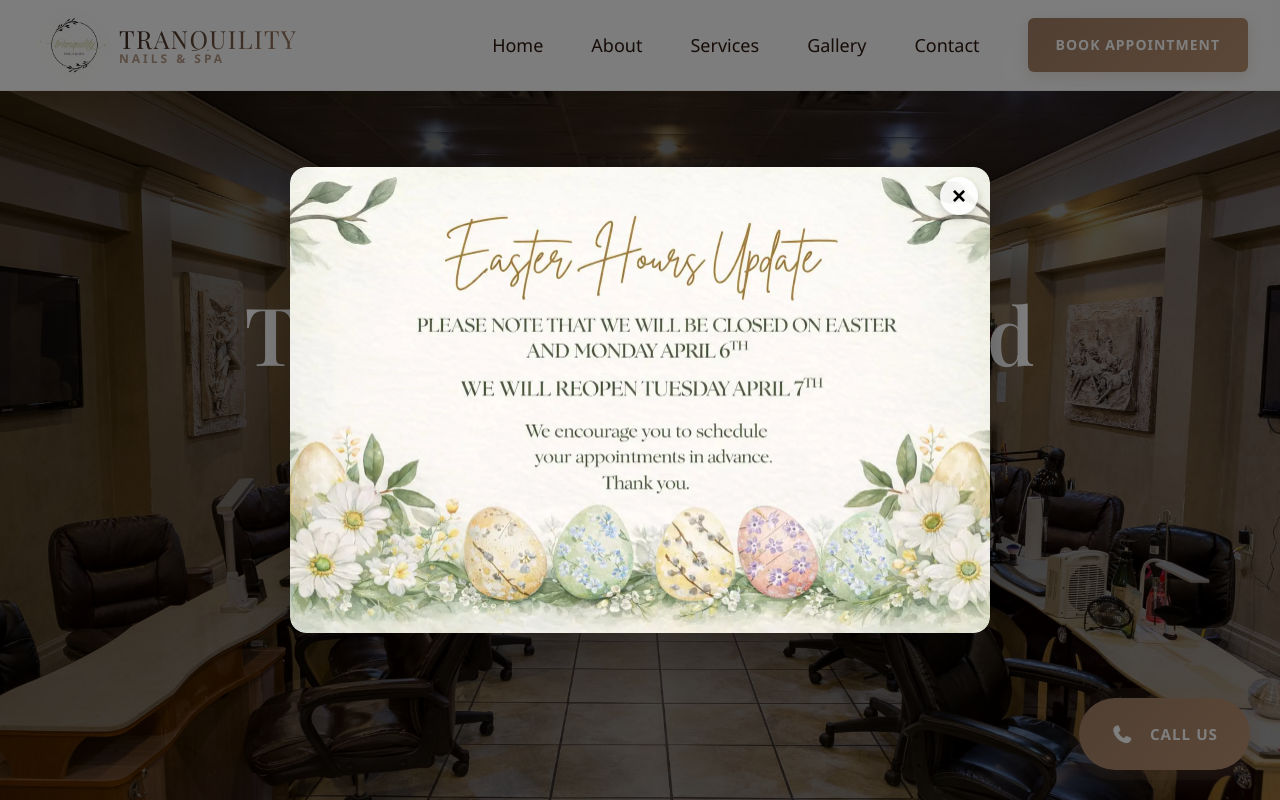
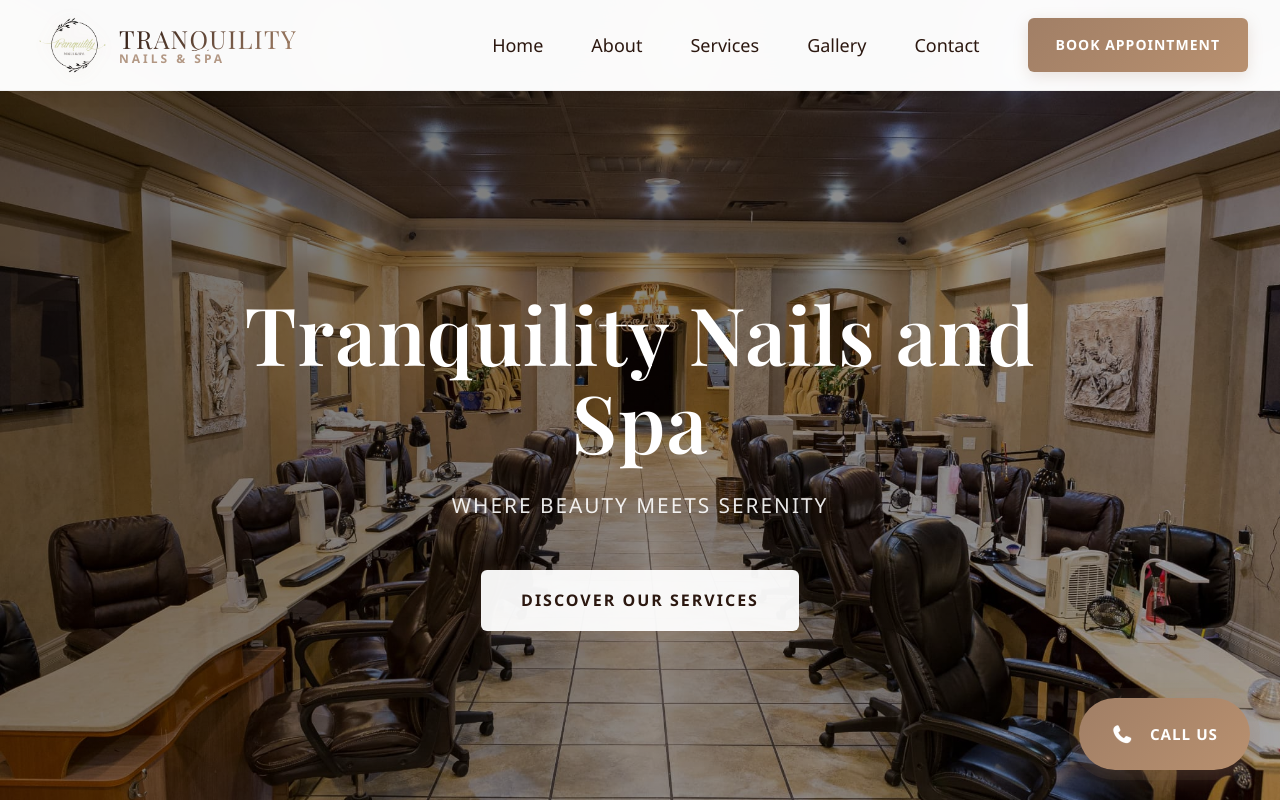
Before and after one commit to duyquangbui99/tranquiliy-ui, a React (Create React App) app: page / in a window 1280 px wide. Shown: the top 800 px of the page. Built offline with nearby package versions, Linux system fonts and the light colour scheme.

Commit message:
set pop up to be false

```diff
--- a/src/App.js
+++ b/src/App.js
@@ -8,7 +8,7 @@
 import './App.css';
 import '@fortawesome/fontawesome-free/css/all.min.css';
 function App() {
-  const [showPopup, setShowPopup] = useState(true);
+  const [showPopup, setShowPopup] = useState(false);
 
   return (
     <div className="App">
```
